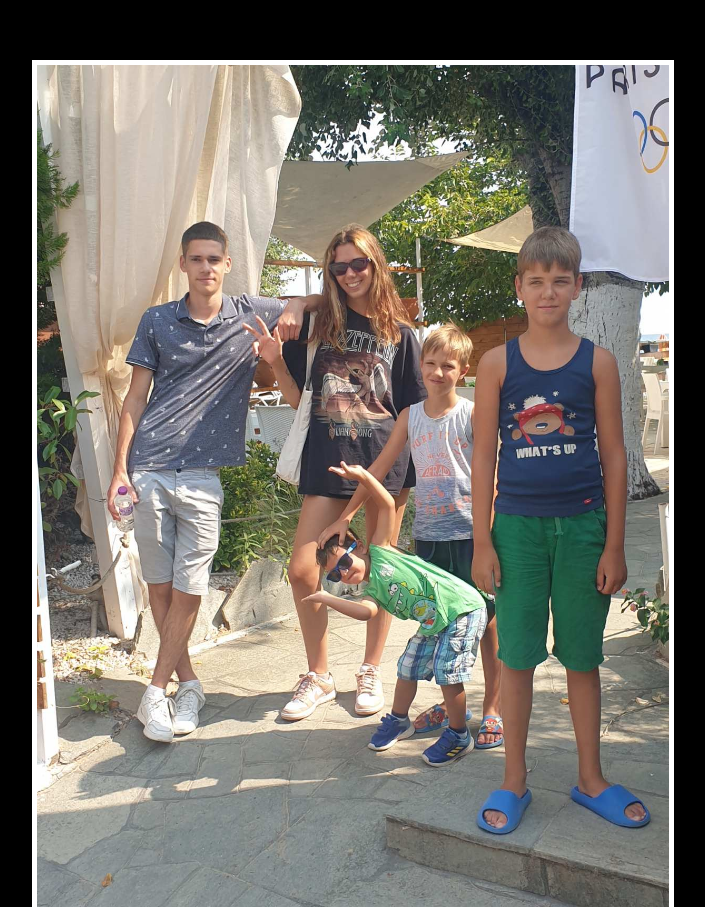
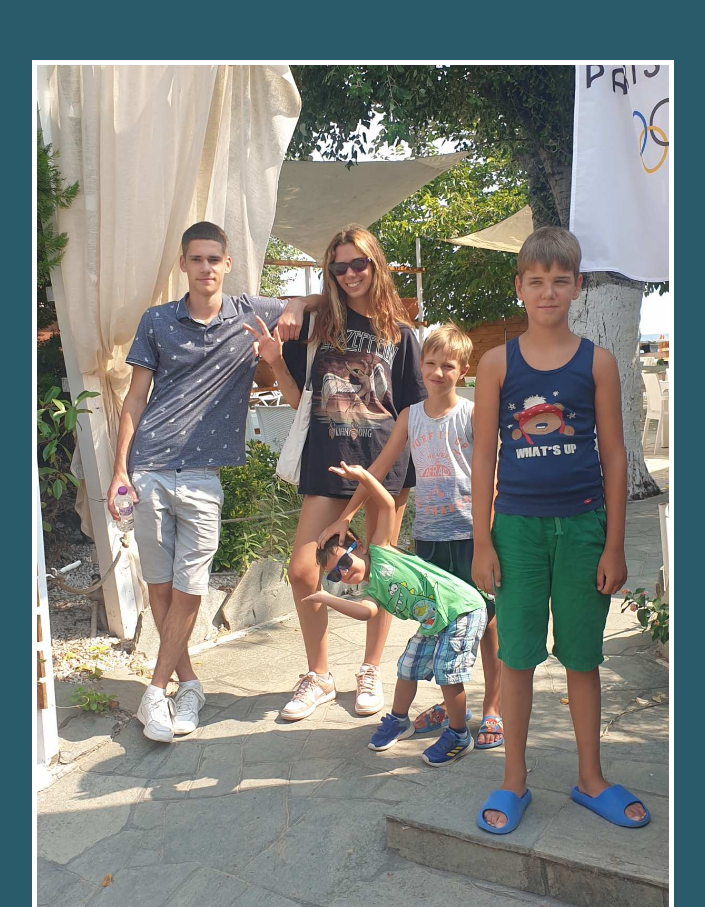
Before and after one commit to Maki1980/Motivation-Meme, a plain HTML site: page index.html in a window 1280 px wide. Shown: the part 193-1100 px from the top of the page, without its empty margins (292-997 px from the left). Drawn offline with nearby package versions, Linux system fonts and the light colour scheme.

Commit message:
Update style.css

```diff
--- a/style.css
+++ b/style.css
@@ -1,6 +1,6 @@
 html{
     color: white;
-    background-color: black;
+    background-color: rgb(42, 91, 106);
 }
 h1{
     font-family: "Libre Baskerville", serif;
```
